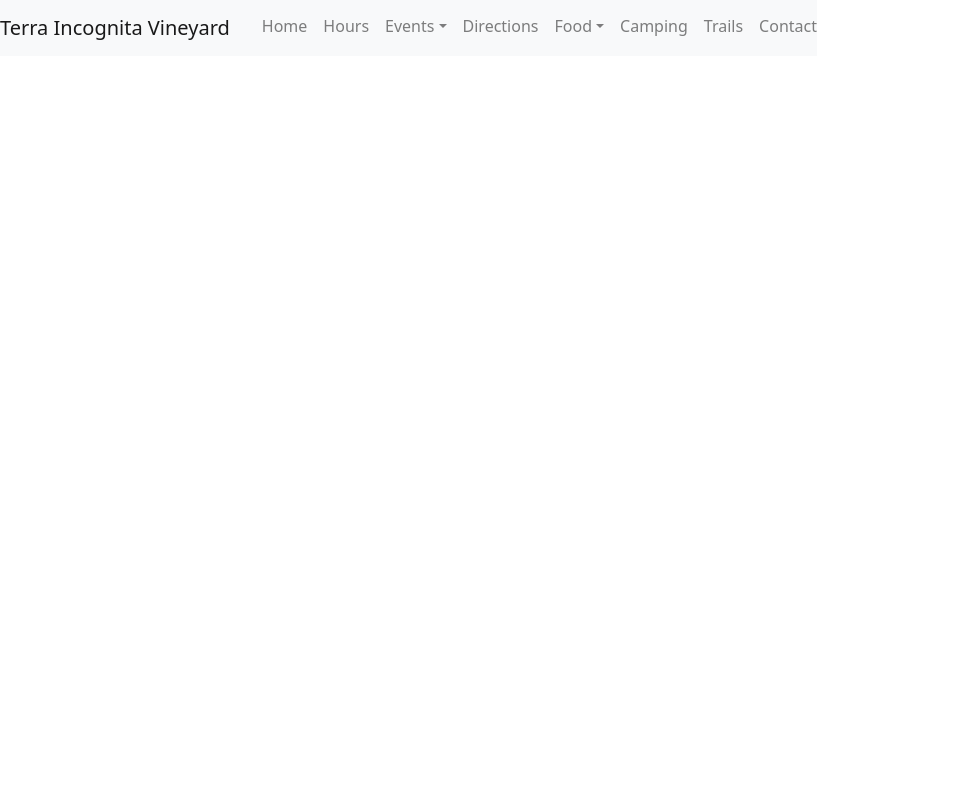
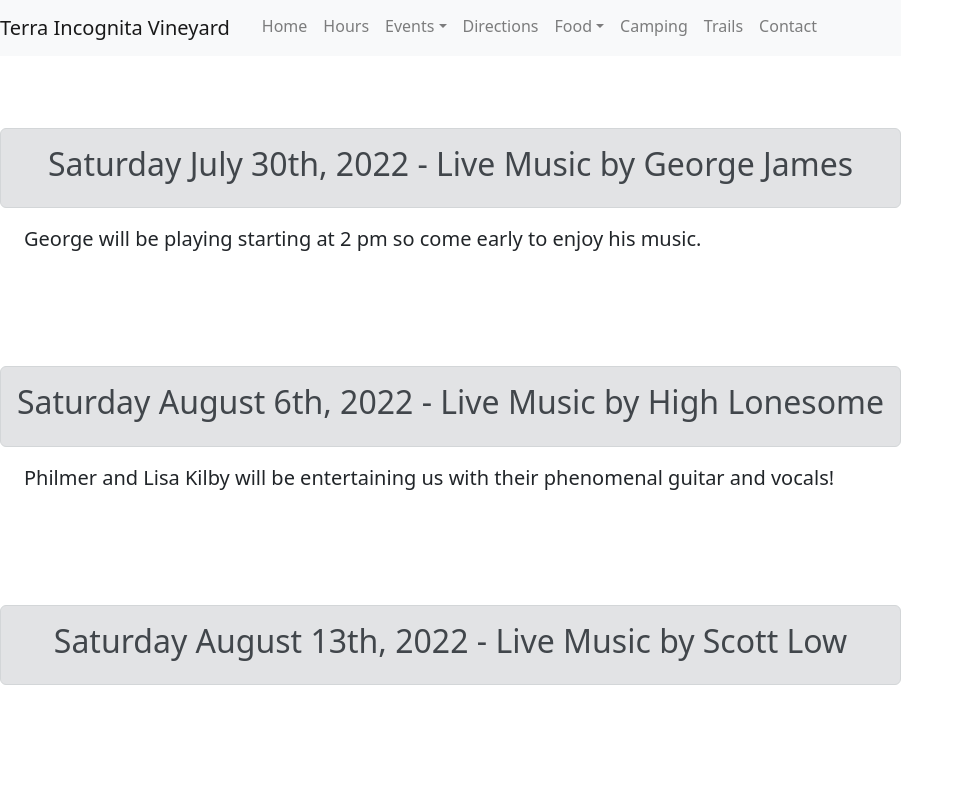
Before and after one commit to tors10e/terra, a React (Create React App) app: page /events in a window 1280 px wide. Shown: the top 795 px of the page, without its empty margins (0-964 px from the left). Built offline with nearby package versions, Linux system fonts and the light colour scheme.

Commit message:
Added events page

```diff
--- a/src/App.js
+++ b/src/App.js
@@ -4,6 +4,7 @@ import { BrowserRouter as Router, Routes, Route}
   from 'react-router-dom';
 import Home from './pages/home'
 import Lodging from './pages/lodging'
+import Events from './pages/events'
 
 
 function App() {
@@ -12,6 +13,8 @@ function App() {
         <Navbar />
         <Routes>
           <Route exact path='/' exact element={<Home />} />
+          <Route path='/lodging' element={<Lodging />} />
+          <Route path='/events' element={<Events />} />
         </Routes>
       </Router>
   );
--- a/src/events/event_alert.js
+++ b/src/events/event_alert.js
@@ -47,6 +47,4 @@ function EventAlerts() {
   ]
 
 
-ReactDOM.render(<EventAlerts titles = {events}  />,
-  document.getElementById('event_alert_container')
-);
+export default EventAlerts;
--- /dev/null
+++ b/src/pages/events.js
@@ -0,0 +1,13 @@
+import React from 'react';
+import EventAlerts from '../events/event_alert';
+
+
+const Events = () => {
+    return (
+        <div>
+            <EventAlerts />
+        </div>
+    );
+};
+
+export default Events;
```
